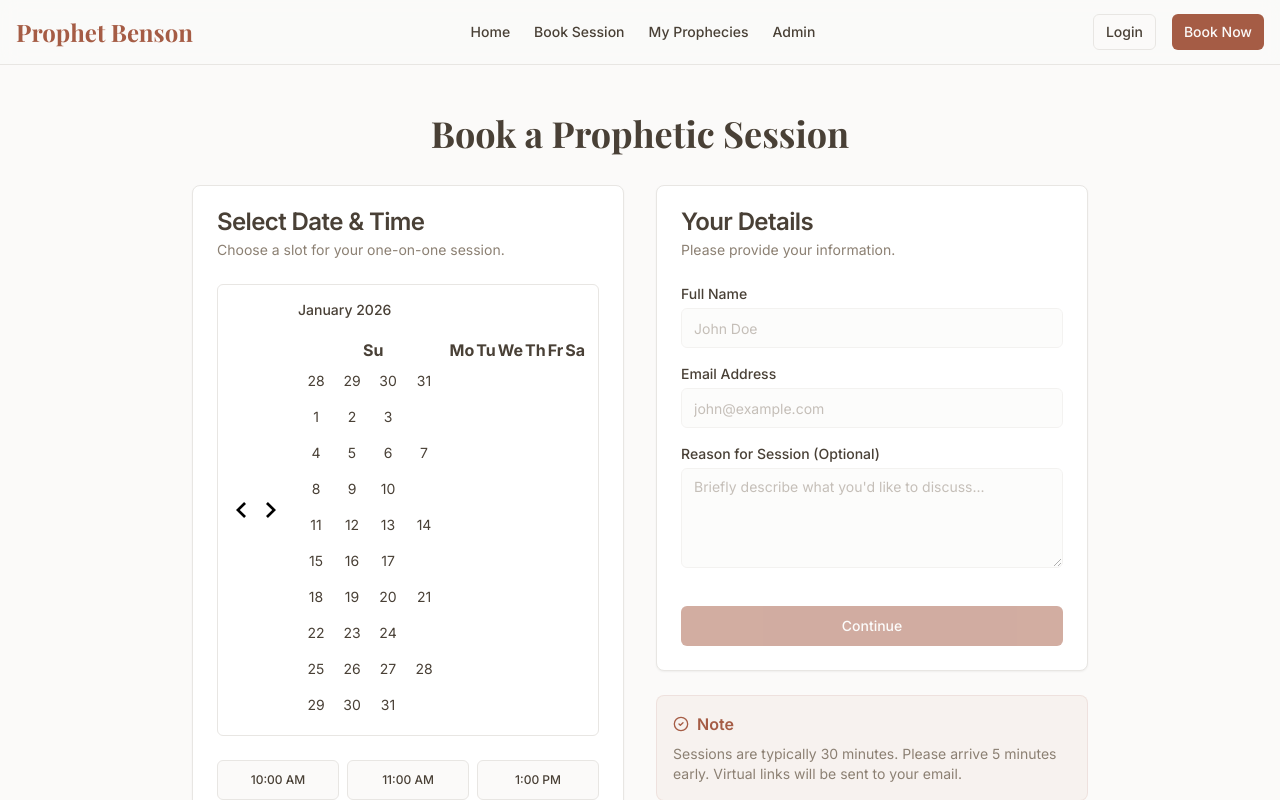
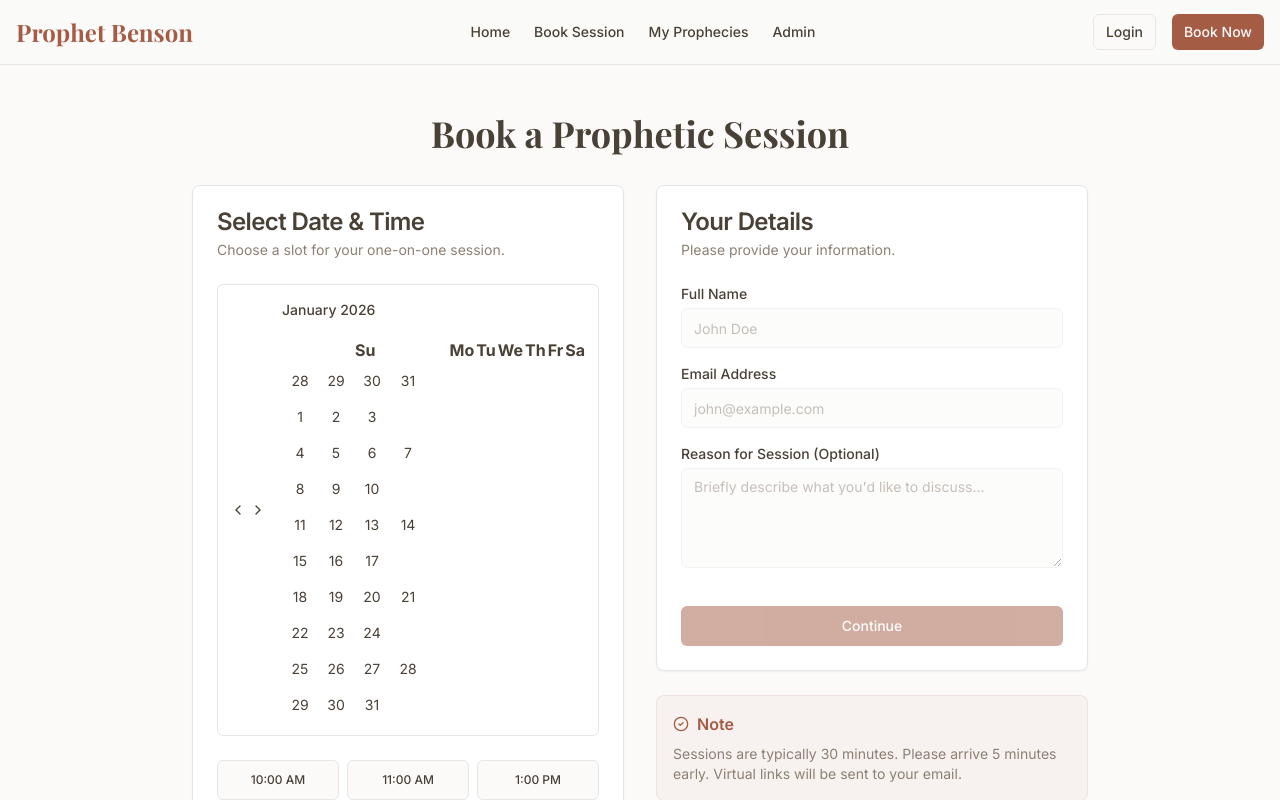
Before and after one commit to TheCrossChurchInt/website, a Next.js app: page /book in a window 1280 px wide. Shown: the top 800 px of the page. Built offline with nearby package versions, Linux system fonts and the light colour scheme; a web font is replaced by a local one.

Commit message:
fix: update calendar components for react-day-picker 9.x compatibility

```diff
--- a/components/ui/calendar.tsx
+++ b/components/ui/calendar.tsx
@@ -52,8 +52,12 @@ function Calendar({
         ...classNames,
       }}
       components={{
-        IconLeft: ({ ...props }) => <ChevronLeft className="h-4 w-4" />,
-        IconRight: ({ ...props }) => <ChevronRight className="h-4 w-4" />,
+        Chevron: ({ ...props }) => {
+          if (props.orientation === "left") {
+            return <ChevronLeft className="h-4 w-4" />
+          }
+          return <ChevronRight className="h-4 w-4" />
+        },
       }}
       {...props}
     />
```
